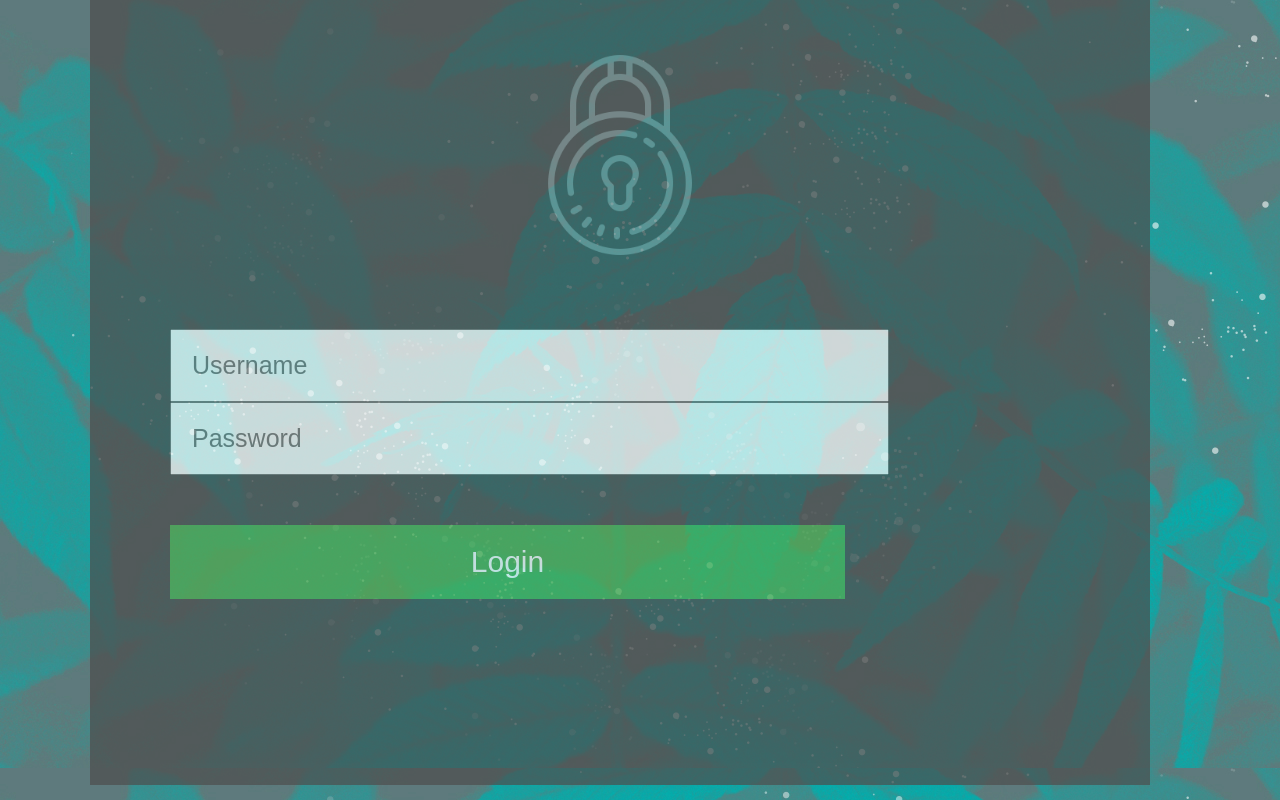
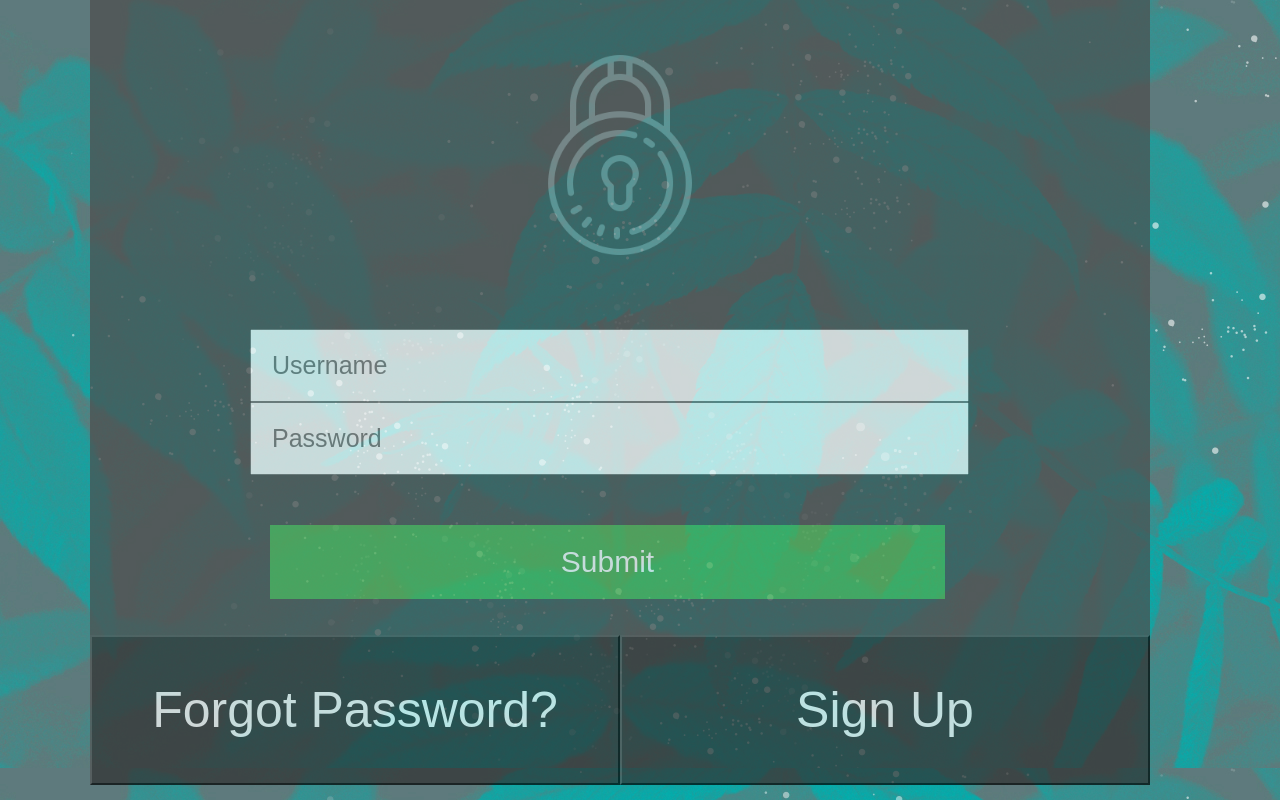
Before and after one commit to nkhachan/djangowebsite, a Django app: page /anime/ in a window 1280 px wide. Run offline with Django 3.2, Linux system fonts and the light colour scheme.

Commit message:
fixed font

```diff
--- a/mainpage/templates/anime.html
+++ b/mainpage/templates/anime.html
@@ -15,7 +15,11 @@
         <img src="{% static 'img/icons/lock.png' %}" alt="Lock">
         <input type="text" name="username" placeholder="Username" required>
         <input type="password" name="password" placeholder="Password" required>
-        <button type="submit">Login</button>
+        <button id="submit">Submit</button>
+    </div>
+    <div class="btn-group">
+        <button>Forgot Password?</button>
+        <button>Sign Up</button>
     </div>
 
 </div>
--- a/static/css/login.css
+++ b/static/css/login.css
@@ -29,18 +29,7 @@ input {
     width: 75%;
     padding: 20px 20px;
     font-size: 25px;
-}
-
-/* Set a style for all buttons */
-button {
-    background-color: #4CAF50;
-    color: white;
-    cursor: pointer;
-    width: 75%;
-    padding: 20px 20px;
-    margin-top: 50px;
-    font-size: 30px;
-    border: none;
+    margin-left: 80px;
 }
 
 img {
@@ -48,3 +37,37 @@ img {
     margin-left: 350px;
     margin-bottom: 70px;
 }
+
+.btn-group{
+    position: absolute;
+    bottom: 0;
+    right: 0;
+}
+
+.btn-group button {
+    position: relative;
+    background-color: #303030;
+    cursor: pointer;
+    float: left;
+    color: white;
+    height: 150px;
+    width: 530px;
+    font-size: 50px;
+    border-color: black;
+}
+
+
+
+/* Set a style for all buttons */
+#submit {
+    background-color: #4CAF50;
+    color: white
+    cursor: pointer;
+    width: 75%;
+    padding: 20px 20px;
+    margin-top: 50px;
+    font-size: 30px;
+    border: none;
+    margin-left: 100px;
+    color: white;
+}
--- a/static/css/style.css
+++ b/static/css/style.css
@@ -122,7 +122,7 @@ body
 }
 
 .intro {
-    font-size: 50px;
+    font-size: 30px;
     font-family: "Courier New"
 }
 
```
